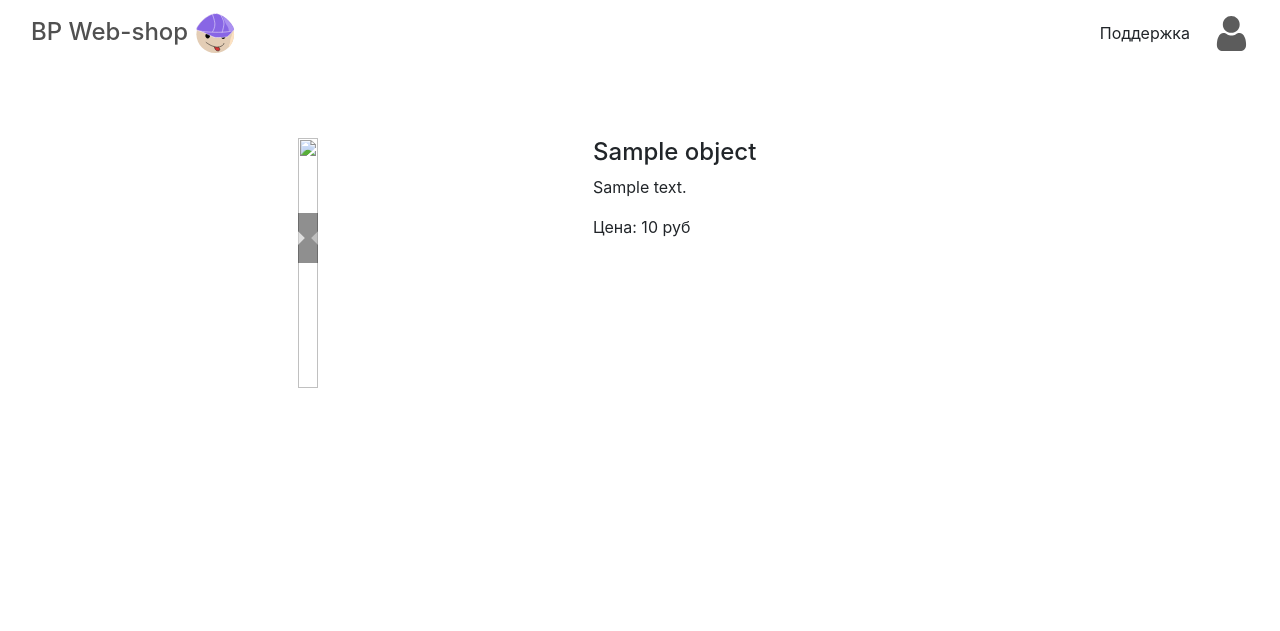
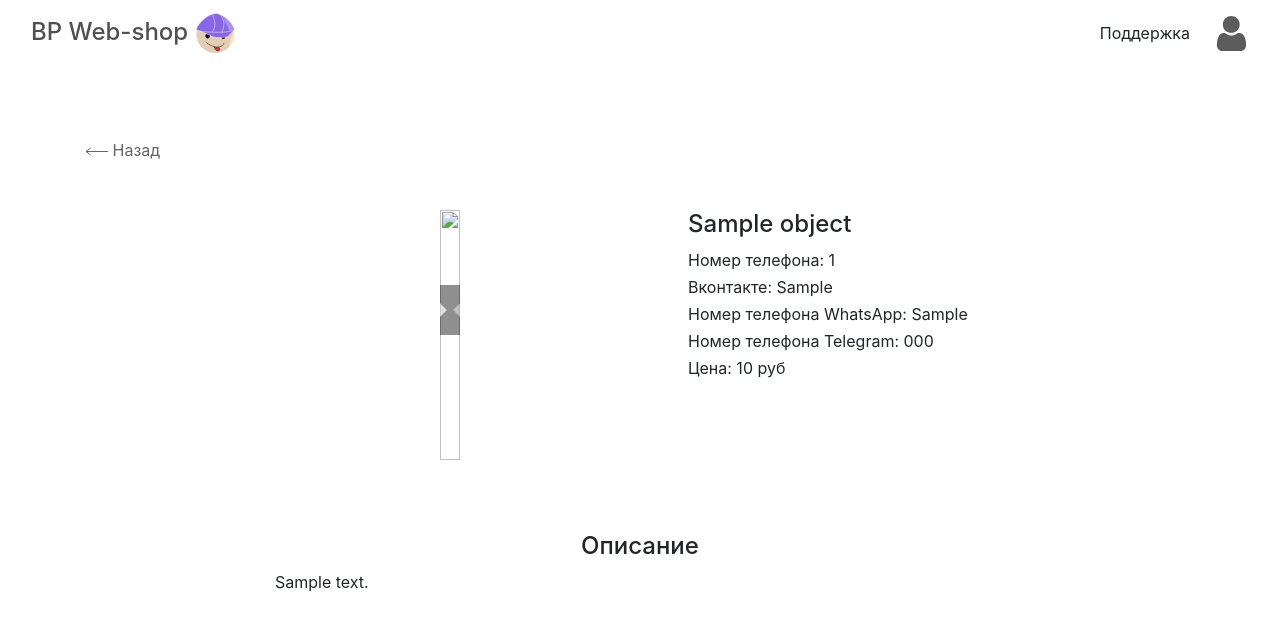
Before and after one commit to PyGuDev/bp_shop, a Django app: template shop/templates/shop/product.html in a window 1280 px wide. Shown: the top 631 px of the page. Run offline with Django 3.2, Linux system fonts and the light colour scheme; the template is opened without the code that fills it: most values are stand-ins (such as "Sample title", 1, 10 or a date in 2020).

Commit message:
Добавил исправления по внешке

```diff
--- a/shop/templates/shop/product.html
+++ b/shop/templates/shop/product.html
@@ -22,7 +22,11 @@
 	/* for IE */
 	-ms-appearance     : none;
 }
-.slider {
+    .back-page a{
+        color: #666666;
+        font-size: 16px;
+    }
+    .slider {
       position: relative;
       overflow: hidden;
     }
@@ -90,6 +94,10 @@
       font-size: 100px;
       text-align: center;
     }
+    .description{
+        line-height: 27px;
+        font-size: 1rem;
+    }
   </style>
 </style>
 
@@ -98,8 +106,14 @@
         <div class="col-md-12 col-sm-12">
             <div class="list-product mt-5">
                 {% if object%}
-                <div class="row item-product mt-5">
-                    <div class="col-xl-5 col-md-6 col-sm-12">
+                <div class="row back-page ">
+                    <div class="col-2"?>
+                    <img src="{% static 'images/icons/back_page.svg'%}">
+                    <a href="/">Назад</a>
+                    </div>
+                </div>
+                <div class="row item-product mt-5 d-flex justify-content-center">
+                    <div class="col-xl-4 col-md-4 col-sm-12">
                         <div class="row d-flex justify-content-center align-items-center">
                             <div class="slider">
                                 <div class="slider__wrapper">
@@ -114,13 +128,34 @@
                               </div>
                         </div>
                     </div>
-                    <div class="col-xl-7 col-md-6 col-sm-12 pl-5">
+                    <div class="col-xl-4 col-md-4 col-sm-12 pl-5">
                         <h4>{{ object.title }}</h4>
-                        <p>{{ object.description|safe}}</p>
-                        <spa>Цена: {{ object.price}} руб</spa>
+                        <p class="description">
+                        {% if object.phone_number %}
+                        <span>Номер телефона: {{object.phone_number}}</span><br>
+                        {% endif %}
+                        {% if object.vk_profile %}
+                        <span>Вконтакте: {{object.vk_profile}}</span><br>
+                        {% endif %}
+                        {% if object.whats_app_profile %}
+                        <span>Номер телефона WhatsApp: {{object.whats_app_profile}}</span><br>
+                        {% endif %}
+                        {% if object.telegram_profile %}
+                        <span>Номер телефона Telegram: {{object.telegram_profile}}</span><br>
+                        {% endif %}
+                        <span>Цена: {{ object.price}} руб</span>
+                        </p>
                     </div>
                 </div>
                 {% endif %}
+                <div class="row mt-4 d-flex justify-content-center">
+                    <div class="col-xl-8 mt-5 col-md-8 col-sm-12">
+                    <h4 class="text-center" >Описание</h4>
+                    <p class="description">
+                        {{object.description|safe}}
+                    </p>
+                    </div>
+            </div>
             </div>
         </div>
     </div>
```
Also changed, not shown: static/images/icons/back_page.svg (added).
